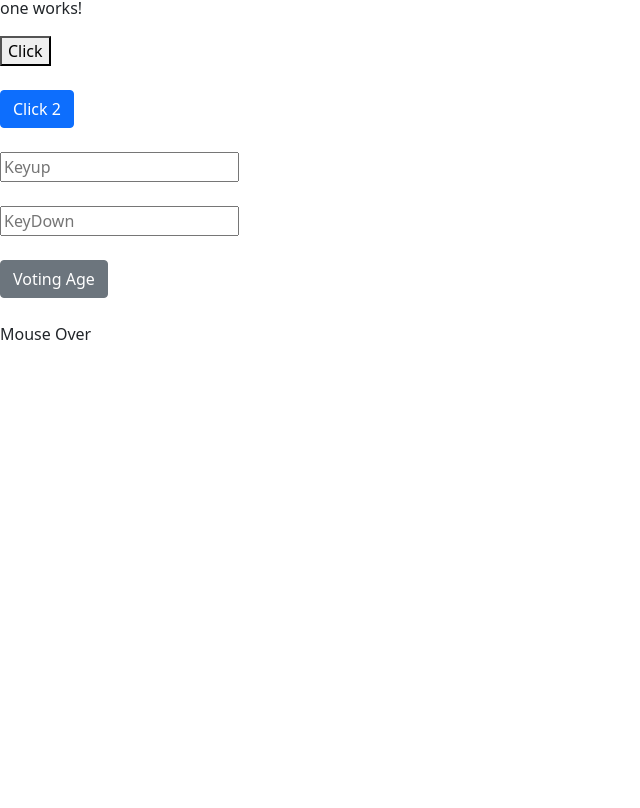
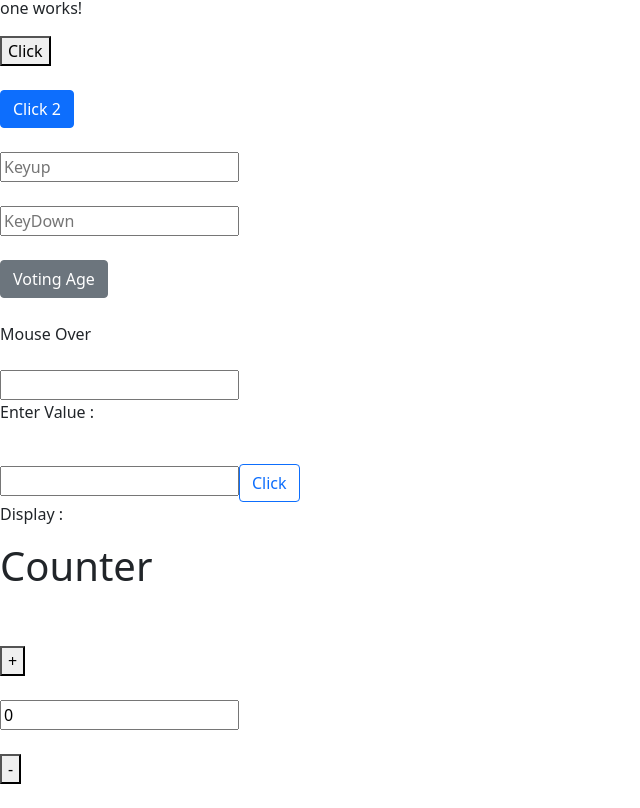
Before and after one commit to balaji1610/project1, an Angular app: page / in a window 1280 px wide. Shown: the part 604-1412 px from the top of the page, without its empty margins (0-640 px from the left). Before the commit the page ends 950 px from the top, so only its background shows below. Built offline with nearby package versions, Linux system fonts and the light colour scheme.

Commit message:
Get Input Value & Counter

```diff
--- a/src/app/app.component.html
+++ b/src/app/app.component.html
@@ -34,6 +34,8 @@
 
 <app-click></app-click>   <!--Key Events-->
 
+<app-binding></app-binding>
+
 
 
 
--- a/src/app/app.module.ts
+++ b/src/app/app.module.ts
@@ -10,6 +10,7 @@ import { UserComponent } from './user/user.component';
 import { UserAuthModule } from './user-auth/user-auth.module';  //apply moduleng
 import { ClickComponent } from './click/click.component';
 import { TestComponent } from './test/test.component';
+import { BindingComponent } from './binding/binding.component';
 
 @NgModule({
   declarations: [
@@ -19,7 +20,8 @@ import { TestComponent } from './test/test.component';
     SupplierComponent,
     UserComponent,
     ClickComponent,
-    TestComponent
+    TestComponent,
+    BindingComponent
   ],
   imports: [
     BrowserModule,
--- /dev/null
+++ b/src/app/binding/binding.component.html
@@ -0,0 +1,31 @@
+<br/>
+<br/>
+
+<input #inputtxt (keyup)="GetddataA(inputtxt.value)">
+<br/>
+<p>Enter Value : {{Enttext}} </p>
+<br/>
+
+
+<input #inputtxtNew >
+<button type="button" (click)="GetddataANew(inputtxtNew.value)"class="btn btn-outline-primary">Click</button>
+
+<br/>
+
+<p>Display : {{display}}</p>
+
+
+<h1>Counter</h1>
+<br>
+<br>
+
+<button (click)="setData('add')"> + </button>
+<br>
+<br>
+<input value ={{inputtext03}}>
+
+<br>
+<br>
+<button (click)="setData('sub')"> - </button>
+<br>
+<br>
--- /dev/null
+++ b/src/app/binding/binding.component.ts
@@ -0,0 +1,29 @@
+import { Component, OnInit } from '@angular/core';
+
+@Component({
+  selector: 'app-binding',
+  templateUrl: './binding.component.html',
+  styleUrls: ['./binding.component.css']
+})
+export class BindingComponent implements OnInit {
+
+  Enttext:string='';
+  GetddataA(Hello2:string){
+this.Enttext= Hello2;
+  }
+  display:string='';
+  GetddataANew(Hello3:string){
+
+    this.display = Hello3;
+  }
+  inputtext03:number=0;
+  setData(name:string){
+
+    name == 'add' ? this.inputtext03++:this.inputtext03--;
+  }
+  constructor() { }
+
+  ngOnInit(): void {
+  }
+
+}
```
Also changed, not shown: src/app/binding/binding.component.css (added), 1 other file (tests, documents, lock files or other folders).
